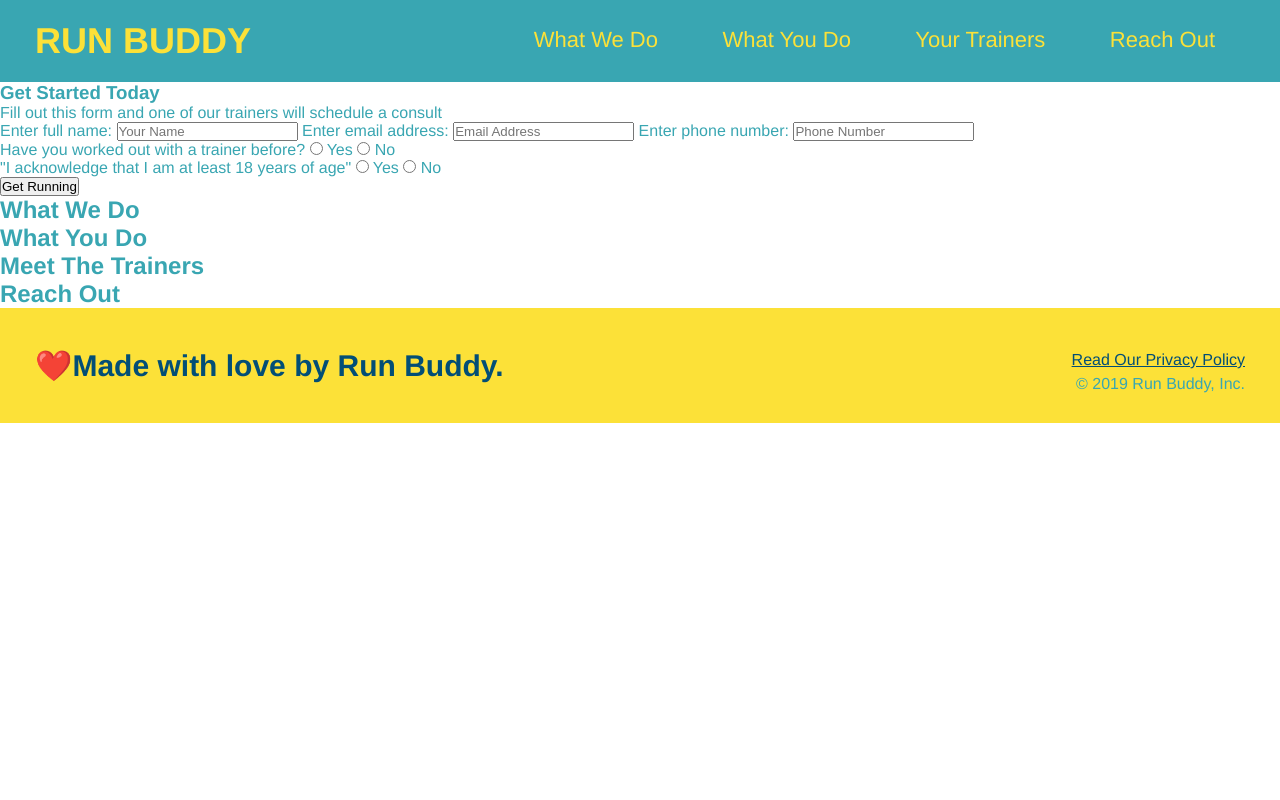
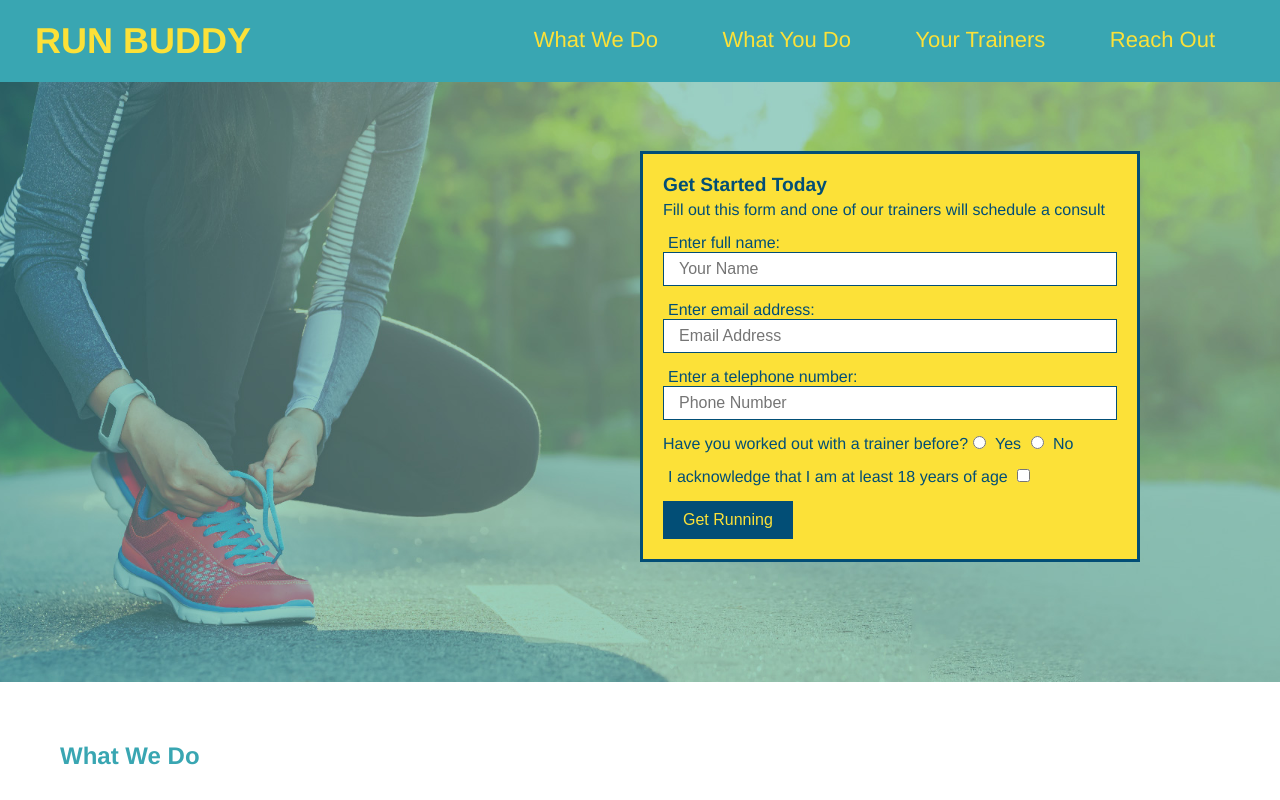
Before and after one commit to mstrikethrough/run-buddy, a plain HTML site: page index.html in a window 1280 px wide. Shown: the top 800 px of the page. Drawn offline with Linux system fonts and the light colour scheme.

Commit message:
polished form

```diff
--- a/assets/css/style.css
+++ b/assets/css/style.css
@@ -71,3 +71,59 @@ header {
   footer a {
     color: #024e76;
   }
+
+  section {
+    padding: 60px;
+  }
+
+  /* Hero Style Start */
+.hero {
+  background-image: url("../images/hero-bg.jpg");
+  height: 600px;
+  background-size: cover;
+  background-position: center;
+  position: relative;
+}
+
+.hero-form {
+  color: #024e76;
+  background-color: #fce138;
+  padding: 20px;
+  width: 500px;
+  border: solid 3px #024e76;
+  position: absolute;
+  bottom: 120px;
+  right: 140px;
+}
+
+.hero-form h3 {
+  font-size: larger;
+  margin: 0;
+}
+
+.hero-form p {
+  margin: 5px 0 15px 0;
+}
+
+.form-input {
+  border: 1px solid #024e76;
+  display: block;
+  padding: 7px 15px;
+  font-size: 16px;
+  color: #024e76;
+  width: 100%;
+  margin-bottom: 15px;
+}
+
+.hero-form label {
+  margin: 0 5px;
+}
+
+.hero-form button {
+  color: #fce138;
+  background-color: #024e76;
+  border: none;
+  padding: 10px 20px;
+  font-size: 16px;
+}
+/* Hero Style End */
--- a/index.html
+++ b/index.html
@@ -1,10 +1,12 @@
 <!DOCTYPE html>
 <html lang="en">
+
 <head>
   <meta charset="UTF-8">
   <title>Run Buddy</title>
-    <link rel="stylesheet" href="./assets/css/style.css">
+  <link rel="stylesheet" href="./assets/css/style.css"/>
 </head>
+
 <body>
   <header>
     <h1>
@@ -30,20 +32,19 @@
 
 
 <!-- hero/jumbotron -->
-<section>
-  <div>
+  <section class="hero">
+    <div class="hero-form">
       <h3>Get Started Today</h3>
       <p>Fill out this form and one of our trainers will schedule a consult</p>
-    <!-- add form element -->
       <form>
       <label for="name">Enter full name:</label>
-      <input type="text" placeholder="Your Name" name="name" id="name" />
+      <input type="text" placeholder="Your Name" name="name" id="name" class="form-input" />
 
       <label for="email">Enter email address:</label>
-      <input type="email" placeholder="Email Address" name="email" id="email" />
+      <input type="email" placeholder="Email Address" name="email" id="email" class="form-input" />
 
-      <label for="phone">Enter phone number:</label>
-      <input type="tel" placeholder="Phone Number" name="phone" id="phone" />
+      <label for="phone">Enter a telephone number:</label>
+      <input type="tel" placeholder="Phone Number" name="phone" id="phone" class="form-input" />
       <p>
         Have you worked out with a trainer before?
         <input type="radio" name="trainer-confirm" id="trainer-yes" />
@@ -52,11 +53,10 @@
         <label for="trainer-no">No</label>
       </p>
       <p>
-        "I acknowledge that I am at least 18 years of age"
-        <input type="radio" name="age-confirm" id="age-yes" />
-        <label for="age-yes">Yes</label>
-        <input type="radio" name="age-confirm" id="age-no" />
-        <label for="age-no">No</label>
+        <label for="checkbox">
+        I acknowledge that I am at least 18 years of age
+        </label>
+        <input type="checkbox" name="age-confirm" id="checkbox" />
       </p>
       <button type="submit">Get Running</button>
       </form>
@@ -64,7 +64,7 @@
   </section>
 
 <!-- "what we do" section-->
-<section></section>
+<section>
   <h2>What We Do</h2>
 </section>
 
```
Also changed, not shown: assets/images/hero-bg.jpg (added). Lines whose indentation alone changed are shown as unchanged.
